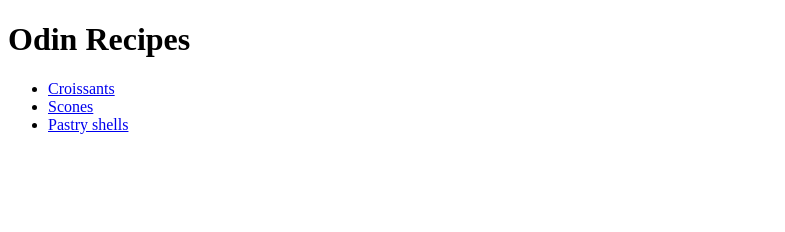
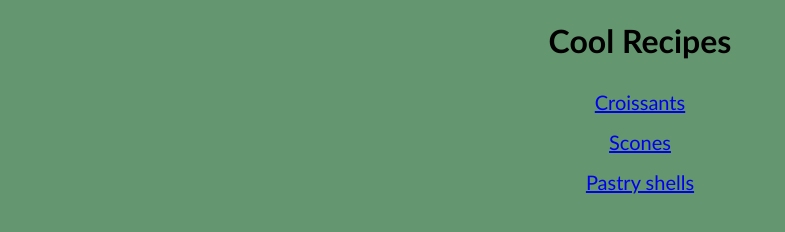
Before and after one commit to rogermarco/odin-recipes, a plain HTML site: page index.html in a window 1280 px wide. Shown: the whole page, without its empty margins (0-785 px from the left). Drawn offline with Linux system fonts and the light colour scheme.

Commit message:
add initial styles.css

```diff
--- a/index.html
+++ b/index.html
@@ -5,13 +5,14 @@
     <meta http-equiv="X-UA-Compatible" content="IE=edge">
     <meta name="viewport" content="width=device-width, initial-scale=1.0">
     <title>Odin Recipes</title>
+    <link rel="stylesheet" href="styles.css">
 </head>
 <body>
-    <h1>Odin Recipes</h1>
-    <ul>
-        <li><a href="recipes/croissants.html">Croissants</a></li>
-        <li><a href="recipes/scones.html">Scones</a></li>
-        <li><a href="recipes/shells.html">Pastry shells</a></li>
-    </ul>
+    <h1>Cool Recipes</h1>
+
+        <div><a href="recipes/croissants.html">Croissants</a></div>
+        <div><a href="recipes/scones.html">Scones</a></div>
+        <div><a href="recipes/shells.html">Pastry shells</a></div>
+
 </body>
 </html>
--- /dev/null
+++ b/styles.css
@@ -0,0 +1,12 @@
+* {
+    text-align: center;
+    font-family: Calibri, 'Trebuchet MS', sans-serif;
+}
+body {
+    background-color: hsl(133, 20%, 49%);
+
+}
+div {
+    font-size: 20px;
+    line-height: 40px;
+}
```
